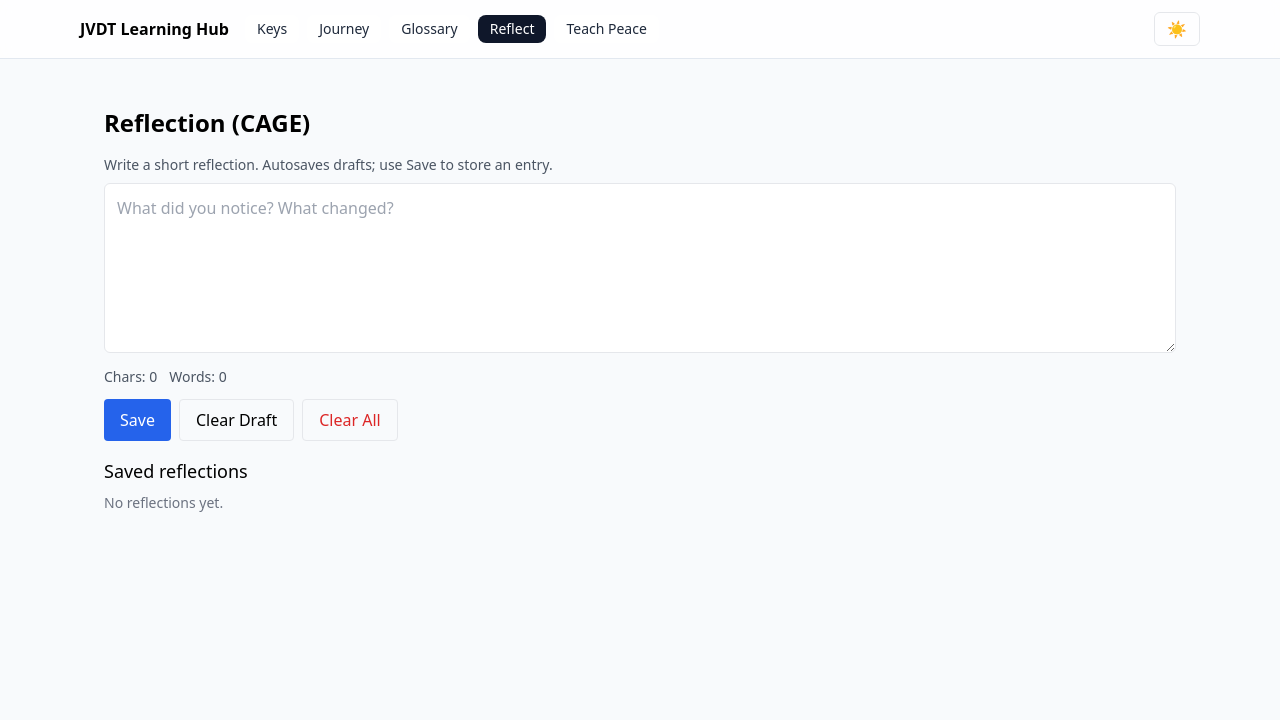
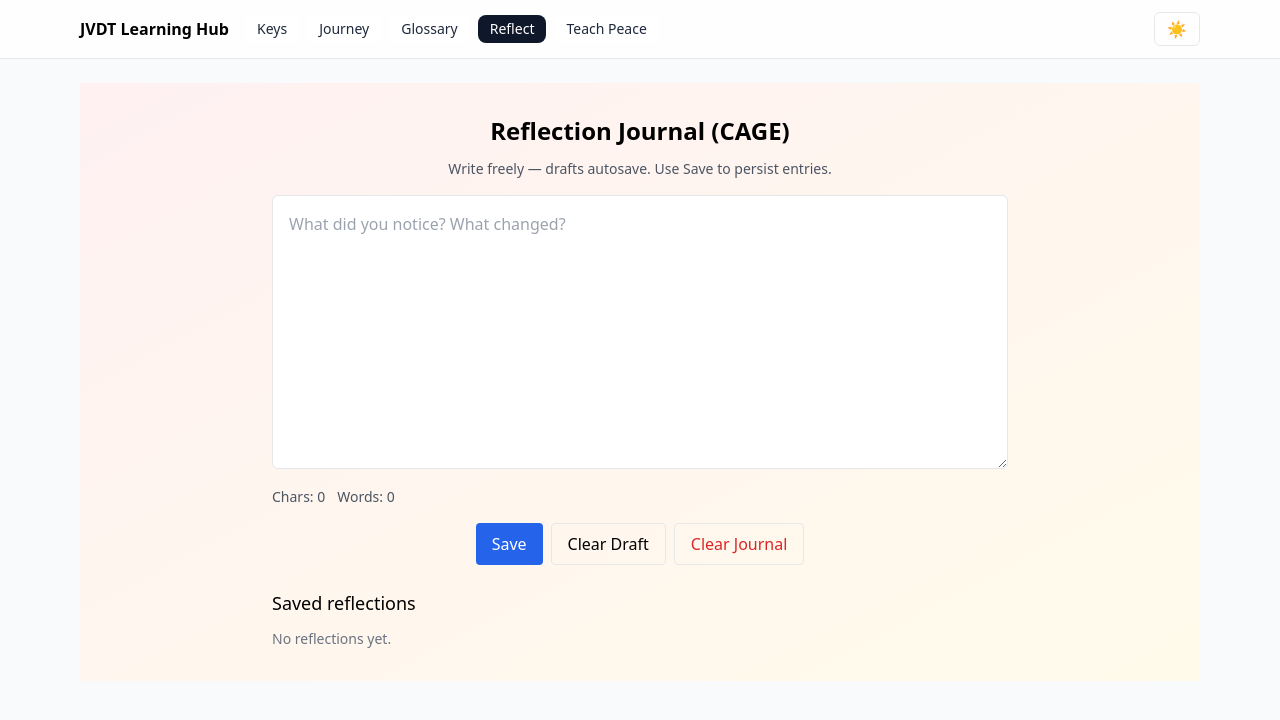
Before and after one commit to jvdutoit/jvdt-learning-app, a React (Vite) app: page /reflect in a window 1280 px wide. Shown: the top 720 px of the page. Built offline with nearby package versions, Linux system fonts and the light colour scheme.

Commit message:
feat: add Reflection (CAGE) page with autosave and counters; stabilize tests

```diff
--- a/src/components/Glossary.jsx
+++ b/src/components/Glossary.jsx
@@ -233,7 +233,13 @@ export default function Glossary() {
               data-testid="glossary-drawer"
               className="absolute right-0 top-0 h-full w-full sm:w-[520px] bg-white dark:bg-gray-900 border-l border-gray-200 dark:border-gray-800 p-6 overflow-auto"
             >
-              <FocusTrap focusTrapOptions={{ clickOutsideDeactivates: true, escapeDeactivates: true, onDeactivate: closeDrawer }}>
+              <FocusTrap focusTrapOptions={{
+                clickOutsideDeactivates: true,
+                escapeDeactivates: true,
+                onDeactivate: closeDrawer,
+                fallbackFocus: () => drawerRef.current,
+                initialFocus: () => drawerRef.current ? drawerRef.current.querySelector('[data-testid="drawer-close"]') : undefined
+              }}>
                 <div ref={drawerRef}>
                   <div className="flex items-start justify-between gap-4">
                     <div>
--- a/src/components/ReflectionCage.jsx
+++ b/src/components/ReflectionCage.jsx
@@ -1,6 +1,8 @@
-import React, { useEffect, useState } from 'react'
+import React, { useEffect, useState, useRef } from 'react'
+import { motion } from 'framer-motion'
 
 const STORAGE_KEY = 'jvdt.reflections'
+const DRAFT_KEY = 'jvdt.reflection.draft'
 
 function readAll(){
   try{ return JSON.parse(localStorage.getItem(STORAGE_KEY) || '[]') }catch(e){ return [] }
@@ -10,18 +12,31 @@ export default function ReflectionCage(){
   const [text, setText] = useState('')
   const [entries, setEntries] = useState(()=>readAll())
   const [status, setStatus] = useState('')
+  const timeoutRef = useRef(null)
 
+  // restore draft on mount
   useEffect(()=>{
-    const id = setInterval(()=>{
-      if(text.trim()){
+    const draft = localStorage.getItem(DRAFT_KEY)
+    if(draft){
+      try{ setText(JSON.parse(draft).text || '') }catch(e){}
+    }
+  }, [])
+
+  // debounced autosave: saves draft after user stops typing for ~1200ms
+  useEffect(()=>{
+    if(timeoutRef.current) window.clearTimeout(timeoutRef.current)
+    if(!text.trim()) return
+    timeoutRef.current = window.setTimeout(()=>{
+      try{
         const draft = { id: 'draft', text, createdAt: new Date().toISOString() }
-        // store draft separately so saved entries remain intact
-        try{ localStorage.setItem('jvdt.reflection.draft', JSON.stringify(draft)) }catch(e){}
+        localStorage.setItem(DRAFT_KEY, JSON.stringify(draft))
         setStatus('Draft saved')
-        setTimeout(()=>setStatus(''), 1200)
+        window.setTimeout(()=>setStatus(''), 1200)
+      }catch(e){}
+    }, 1200)
+    return ()=>{
+      if(timeoutRef.current) window.clearTimeout(timeoutRef.current)
     }
-    }, 1500)
-    return ()=>clearInterval(id)
   }, [text])
 
   function save(){
@@ -29,59 +44,70 @@ export default function ReflectionCage(){
     const next = readAll()
     const entry = { id: crypto.randomUUID(), text: text.trim(), createdAt: new Date().toISOString() }
     next.unshift(entry)
-    localStorage.setItem(STORAGE_KEY, JSON.stringify(next))
+    try{ localStorage.setItem(STORAGE_KEY, JSON.stringify(next)) }catch(e){}
     setEntries(next)
     setText('')
-    localStorage.removeItem('jvdt.reflection.draft')
+    try{ localStorage.removeItem(DRAFT_KEY) }catch(e){}
     setStatus('Saved')
-    setTimeout(()=>setStatus(''),1200)
+    window.setTimeout(()=>setStatus(''),1200)
   }
 
-  function clearAll(){
-    if(!confirm('Clear all saved reflections? This cannot be undone.')) return
-    localStorage.removeItem(STORAGE_KEY)
+  function clearJournal(){
+    if(!confirm('Clear your reflections?')) return
+    try{ localStorage.removeItem(STORAGE_KEY); localStorage.removeItem(DRAFT_KEY) }catch(e){}
     setEntries([])
+    setText('')
     setStatus('Cleared')
-    setTimeout(()=>setStatus(''),1200)
+    window.setTimeout(()=>setStatus(''),1200)
   }
 
-  useEffect(()=>{
-    const draft = localStorage.getItem('jvdt.reflection.draft')
-    if(draft){
-      try{ setText(JSON.parse(draft).text || '') }catch(e){}
-    }
-  }, [])
+  const charCount = text.length
+  const wordCount = text.trim() ? text.trim().split(/\s+/).length : 0
 
   return (
-    <section className="p-6">
-      <h1 className="text-2xl font-semibold mb-4">Reflection (CAGE)</h1>
-      <p className="text-sm text-gray-600 mb-2">Write a short reflection. Autosaves drafts; use Save to store an entry.</p>
-      <label htmlFor="reflection-text" className="sr-only">Reflection text</label>
-      <textarea id="reflection-text" value={text} onChange={e=>setText(e.target.value)} rows={6} className="w-full p-3 border rounded-md mb-2 bg-white dark:bg-gray-800" placeholder="What did you notice? What changed?" aria-describedby="reflection-stats" />
+    <section className="min-h-[60vh] flex items-start justify-center py-8 bg-gradient-to-br from-rose-50 to-amber-50 dark:from-gray-800 dark:to-gray-900">
+      <div className="w-full max-w-3xl mx-auto px-4">
+        <h1 className="text-2xl font-semibold mb-3 text-center">Reflection Journal (CAGE)</h1>
+        <p className="text-sm text-center text-gray-600 dark:text-gray-400 mb-4">Write freely — drafts autosave. Use Save to persist entries.</p>
 
-      <div id="reflection-stats" className="flex items-center justify-between text-sm text-gray-600 mb-3">
+        <motion.textarea
+          aria-label="Reflection Journal"
+          id="reflection-text"
+          value={text}
+          onChange={e=>setText(e.target.value)}
+          rows={10}
+          initial={{ opacity: 0, y: 6 }}
+          animate={{ opacity: 1, y: 0 }}
+          transition={{ duration: 0.35 }}
+          className="w-full p-4 border rounded-md mb-3 bg-white dark:bg-gray-800 outline-none transition-colors focus:ring-2 focus:ring-rose-300 dark:focus:ring-amber-400 focus:border-rose-400 text-gray-900 dark:text-gray-100"
+          placeholder="What did you notice? What changed?"
+          aria-describedby="reflection-stats"
+        />
+
+        <div id="reflection-stats" className="flex items-center justify-between text-sm text-gray-600 dark:text-gray-400 mb-4">
           <div>
-          <span className="mr-3">Chars: {text.length}</span>
-          <span>Words: {text.trim() ? text.trim().split(/\s+/).length : 0}</span>
+            <span className="mr-3">Chars: {charCount}</span>
+            <span>Words: {wordCount}</span>
           </div>
-        <div className="text-xs text-gray-500">{status}</div>
+          <div className="text-xs text-gray-500 dark:text-gray-300">{status}</div>
         </div>
 
-      <div className="flex gap-2 mb-4">
-        <button onClick={save} className="px-4 py-2 bg-blue-600 text-white rounded">Save</button>
-        <button onClick={()=>{ if(confirm('Discard draft?')) setText('') }} className="px-4 py-2 border rounded">Clear Draft</button>
-        <button onClick={clearAll} className="px-4 py-2 border rounded text-red-600">Clear All</button>
+        <div className="flex gap-2 mb-6 justify-center">
+          <button data-testid="reflection-save" onClick={save} className="px-4 py-2 bg-blue-600 text-white rounded focus:outline-none focus:ring-2 focus:ring-blue-300">Save</button>
+          <button data-testid="reflection-clear-draft" onClick={()=>{ if(confirm('Discard draft?')) setText('') }} className="px-4 py-2 border rounded focus:outline-none focus:ring-2">Clear Draft</button>
+          <button data-testid="reflection-clear-all" onClick={clearJournal} className="px-4 py-2 border rounded text-red-600 focus:outline-none focus:ring-2">Clear Journal</button>
         </div>
 
-      <h2 className="text-lg font-medium mb-2">Saved reflections</h2>
+        <h2 className="text-lg font-medium mb-3">Saved reflections</h2>
         <div className="space-y-3">
-        {entries.length===0 && <div className="text-sm text-gray-500">No reflections yet.</div>}
+          {entries.length===0 && <div className="text-sm text-gray-500 dark:text-gray-400">No reflections yet.</div>}
           {entries.map(e=> (
-          <div key={e.id} className="p-3 border rounded bg-white dark:bg-gray-800">
-            <div className="text-xs text-gray-500">{new Date(e.createdAt).toLocaleString()}</div>
-            <div className="mt-1 text-sm text-gray-800 dark:text-gray-200">{e.text}</div>
+            <article key={e.id} className="p-3 border rounded bg-white dark:bg-gray-800">
+              <div className="text-xs text-gray-500 dark:text-gray-400">{new Date(e.createdAt).toLocaleString()}</div>
+              <div className="mt-1 text-sm text-gray-800 dark:text-gray-200 whitespace-pre-wrap">{e.text}</div>
+            </article>
+          ))}
         </div>
-        ))}
       </div>
     </section>
   )
```
Also changed, not shown: 2 other files (tests, documents, lock files or other folders). Lines whose indentation alone changed are shown as unchanged.
